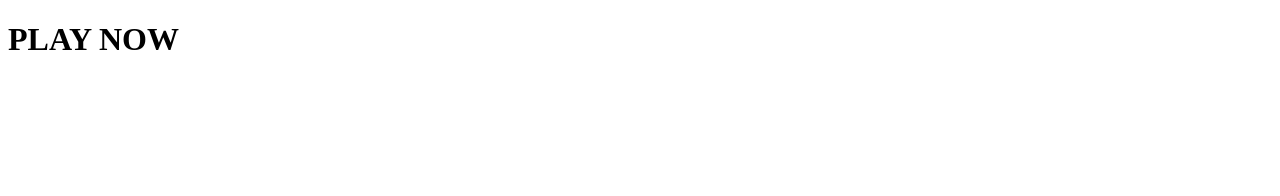
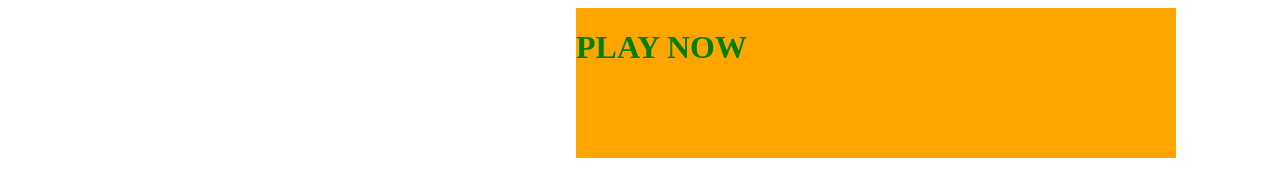
Before and after one commit to aritzetxa/Tetris, a plain HTML site: page index.html in a window 1280 px wide. Drawn offline with Linux system fonts and the light colour scheme.

Commit message:
add css file to HTML and basic css editing

```diff
--- a/css.css
+++ b/css.css
@@ -1,8 +1,13 @@
-dic{
-	position: Center;
+div{
+	position: fixed;
+	left: 45%;
 	background-color: Orange;
+	height: 150px;
+	width: 600px;
 }
 
 h1{
 	color: Green;
+	position: fixed;
+	left: 45%;
 }
--- a/index.html
+++ b/index.html
@@ -1,5 +1,6 @@
 <!DOCTYPE html>
 <html lang="es">
+<link rel="stylesheet" href="css.css">
 <html>
 <head>
 	<meta charset="utf-8">
```
